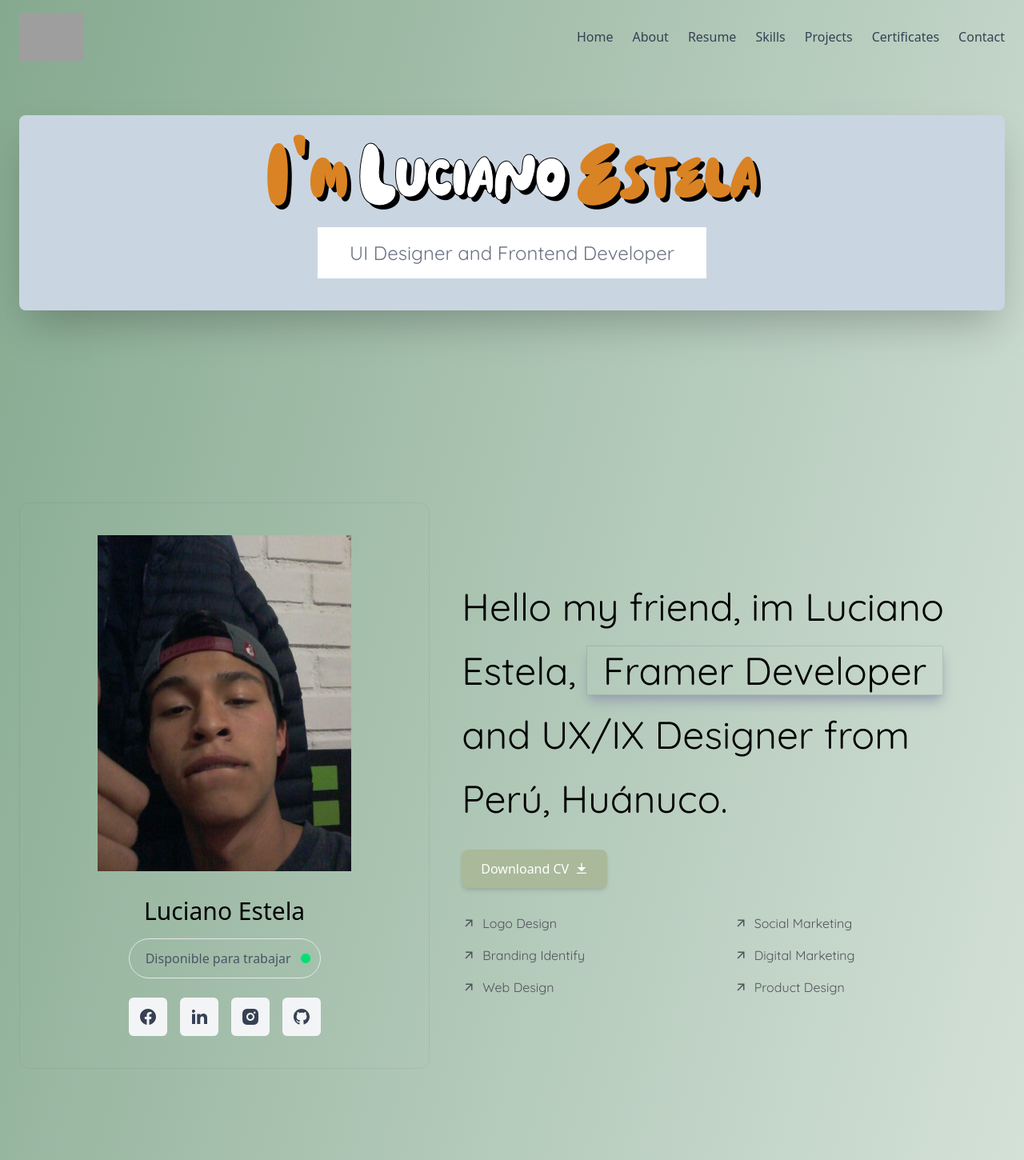
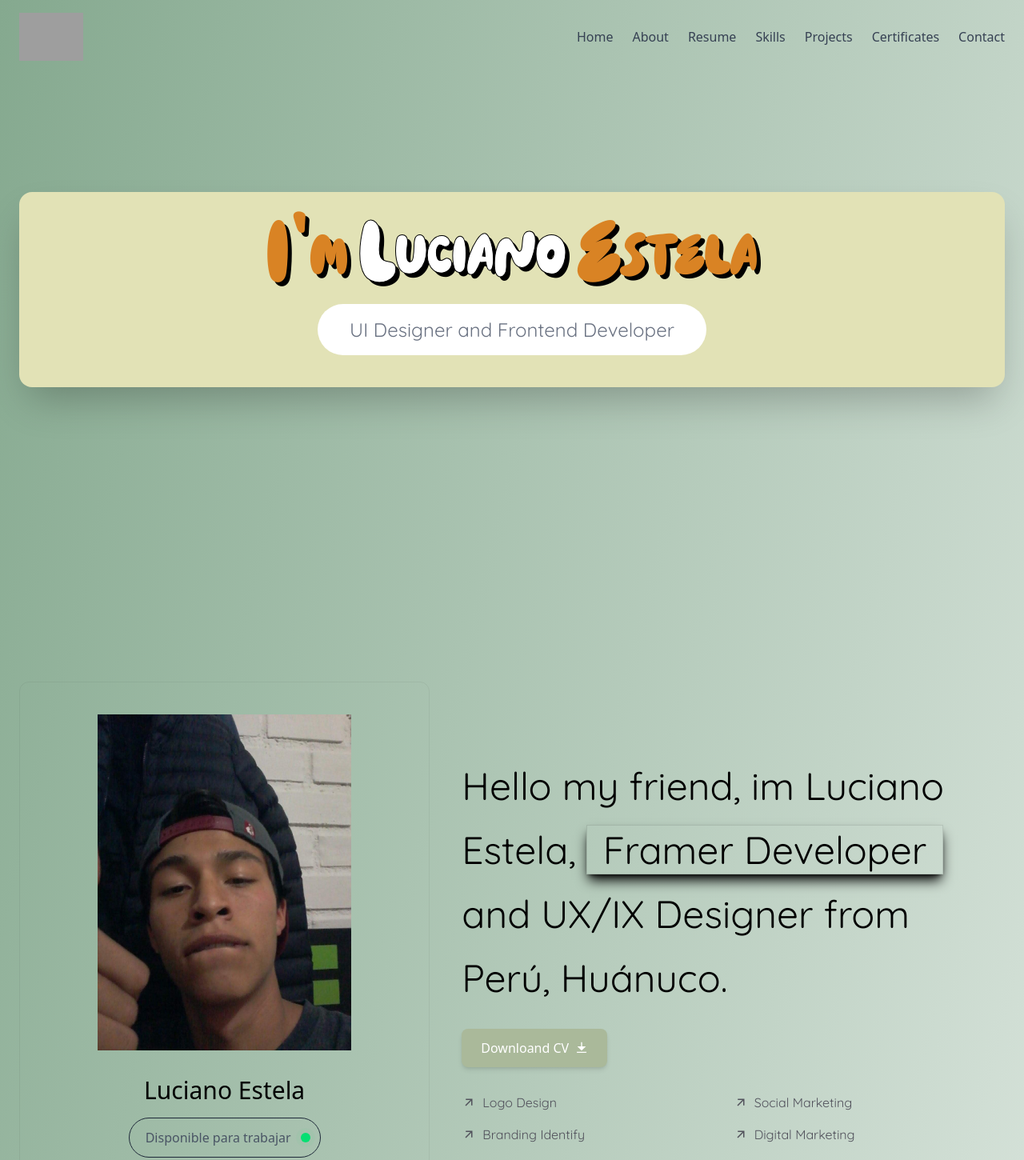
Before and after one commit to LUCIANO131231/PageCV, a React (Vite) app: page / in a window 1280 px wide. Shown: the top 1450 px of the page at 80% size. Built offline with nearby package versions, Linux system fonts and the light colour scheme; grey boxes are pictures that could not be loaded.

Commit message:
Ajustar estilos en los componentes About, Banner y Skills

```diff
--- a/src/components/About.jsx
+++ b/src/components/About.jsx
@@ -4,7 +4,7 @@ import {RiFacebookCircleFill, RiLinkedinFill, RiGithubFill, RiInstagramFill, RiD
 
 const About = () => {
   return (
-    <section id="about" className="py-24">
+    <section id="about" className="py-32">
       <div className="container mx-auto px-6">
         <div className="flex flex-wrap items-center">
           {/* perfil */}
@@ -13,7 +13,7 @@ const About = () => {
               <div>
                 <img src={Profile} alt="Perfil" className="rounded-xl mx-auto object-contain w-[420px] h-[420px]" />
                 <h2 className="mt-8 text-3xl">Luciano Estela</h2>
-                <div className="relative inline-flex items-center border border-gray-200 px-5 py-3 mt-4 rounded-full">
+                <div className="relative inline-flex items-center border border-gray-800 px-5 py-3 mt-4 rounded-full">
                   <h6 className="text-gray-600 mr-4">Disponible para trabajar</h6>
                   <div className="absolute right-3 h-3 w-3 bg-green-400 rounded-full animate-ping"></div>
                   <div className="absolute right-3 h-3 w-3 bg-green-400 rounded-full"></div>
@@ -40,7 +40,7 @@ const About = () => {
             <div>
               <SlideUp>
                 <h2 className="text-5xl leading-20 mb-5 font-glori">
-                  Hello my friend, im Luciano Estela, <span className="px-5 border shadow-gray-400 shadow-lg border-black/10">Framer Developer</span> and UX/IX Designer from Perú, Huánuco.
+                  Hello my friend, im Luciano Estela, <span className="px-5 border shadow-black shadow-lg border-black/10">Framer Developer</span> and UX/IX Designer from Perú, Huánuco.
                 </h2>
                 <div className="mt-6">
                   <a href="/cv/Curriculum Vitae.pdf" target="_blank" className="inline-flex items-center bg-[#AAB99A] text-white px-6 py-3 rounded-lg shadow-md hover:bg-[#727D73] transition">
--- a/src/components/Banner.jsx
+++ b/src/components/Banner.jsx
@@ -2,9 +2,9 @@ import SlideUp from "./animations/Slideup"
 
 const Banner = () => {
   return (
-    <section id="home" className="py-36">
+    <section id="home" className="py-72 sm:py-60">
       <div className="max-w-7xl mx-auto px-6">
-        <div className="bg-slate-300 shadow-2xl  rounded-lg p-10 text-center">
+        <div className="bg-[#E2E2B6] shadow-2xl rounded-2xl p-10 text-center">
           <div className="flex flex-col items-center">
             <div className="w-full">
               <SlideUp>
@@ -12,7 +12,7 @@ const Banner = () => {
                   <h1 className="text-[110px] font-slowin capitalize leading-[68px] text-[#D98324] text-shadow">
                     I&#8217;m <span className="letra text-white">Luciano</span> Estela
                   </h1>
-                  <div className="inline-block bg-white px-10 py-4 mt-8 font-glori text-2xl text-gray-500">
+                  <div className="inline-block bg-white px-10 py-4 mt-8 font-glori rounded-4xl text-2xl text-gray-500">
                     <span>UI Designer and Frontend Developer</span>
                   </div>
                 </div>
--- a/src/components/Skills.jsx
+++ b/src/components/Skills.jsx
@@ -10,7 +10,7 @@ const Skills = () => {
   const [activeTab, setActiveTab] = useState("conocimientos");
 
   return (
-    <section id="skill" className="py-16 overflow-hidden">
+    <section id="skill" className="py-24 overflow-hidden">
       <div className="max-w-7xl mx-auto px-4">
         <div className="text-center mb-12">
           <Title>
```
